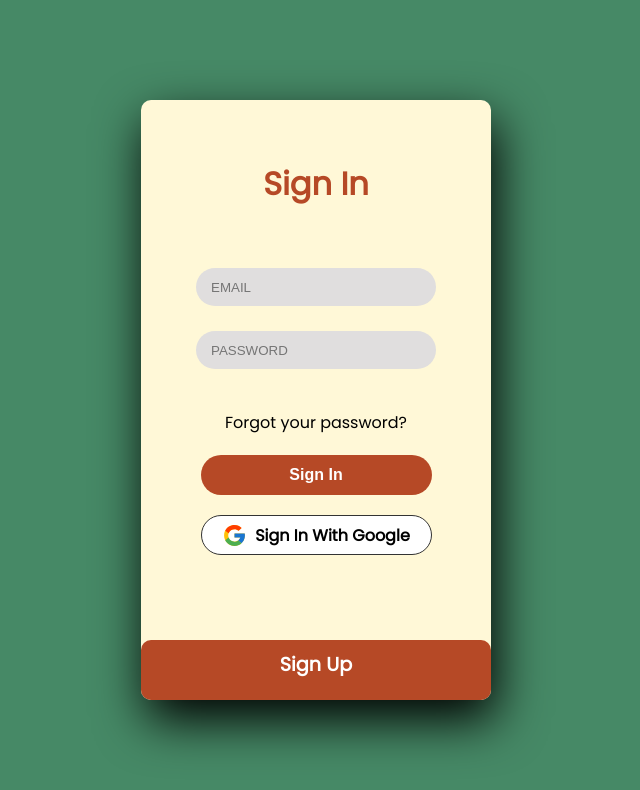
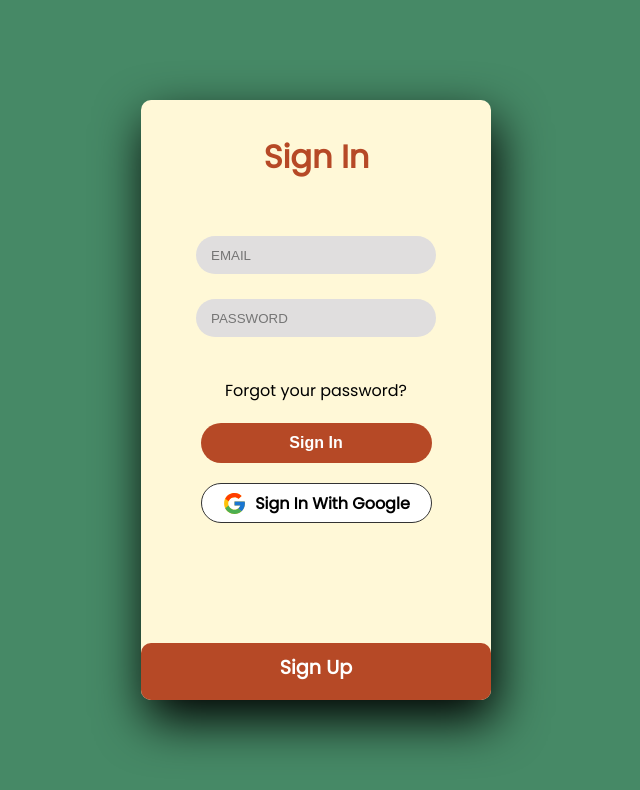
Before and after one commit to aleixcaasas/Improvised_chef, a React (Create React App) app in the folder react-app/: page /accounts in a window 1280 px wide. Shown: the top 790 px of the page, without its empty margins (324-964 px from the left). Built offline with nearby package versions, Linux system fonts and the light colour scheme; no server answers.

Commit message:
Canviar color label LogIn

```diff
--- a/react-app/src/components/login/login.css
+++ b/react-app/src/components/login/login.css
@@ -54,7 +54,7 @@ label{
 
 .register_page{
 	height: 700px;
-	transform: translateY(-180px);
+	transform: translateY(-150px);
 	transition: .8s ease-in-out;
 	background-color: var(--red);
 	border-radius: 10px;
@@ -62,6 +62,18 @@ label{
 .register_page label{
 	color: white;
 	transform: scale(.6);
+}
+
+.login_page > label {
+	margin: 33px -117px;
+	width: 585px;
+	height: 70px;
+}
+
+#chk:checked ~ .login_page label {
+	background-color: var(--red);
+	color: white;
+	transform: scale(.6) translateY(-80px);
 }
 
 #chk:checked ~ .register_page{
@@ -72,9 +84,6 @@ label{
 	transform: scale(1);
 	color: #000000;
 
-}
-#chk:checked ~ .login_page label{
-	transform: scale(.6) translateY(-80px);
 }
 
 button#button_google {
```
